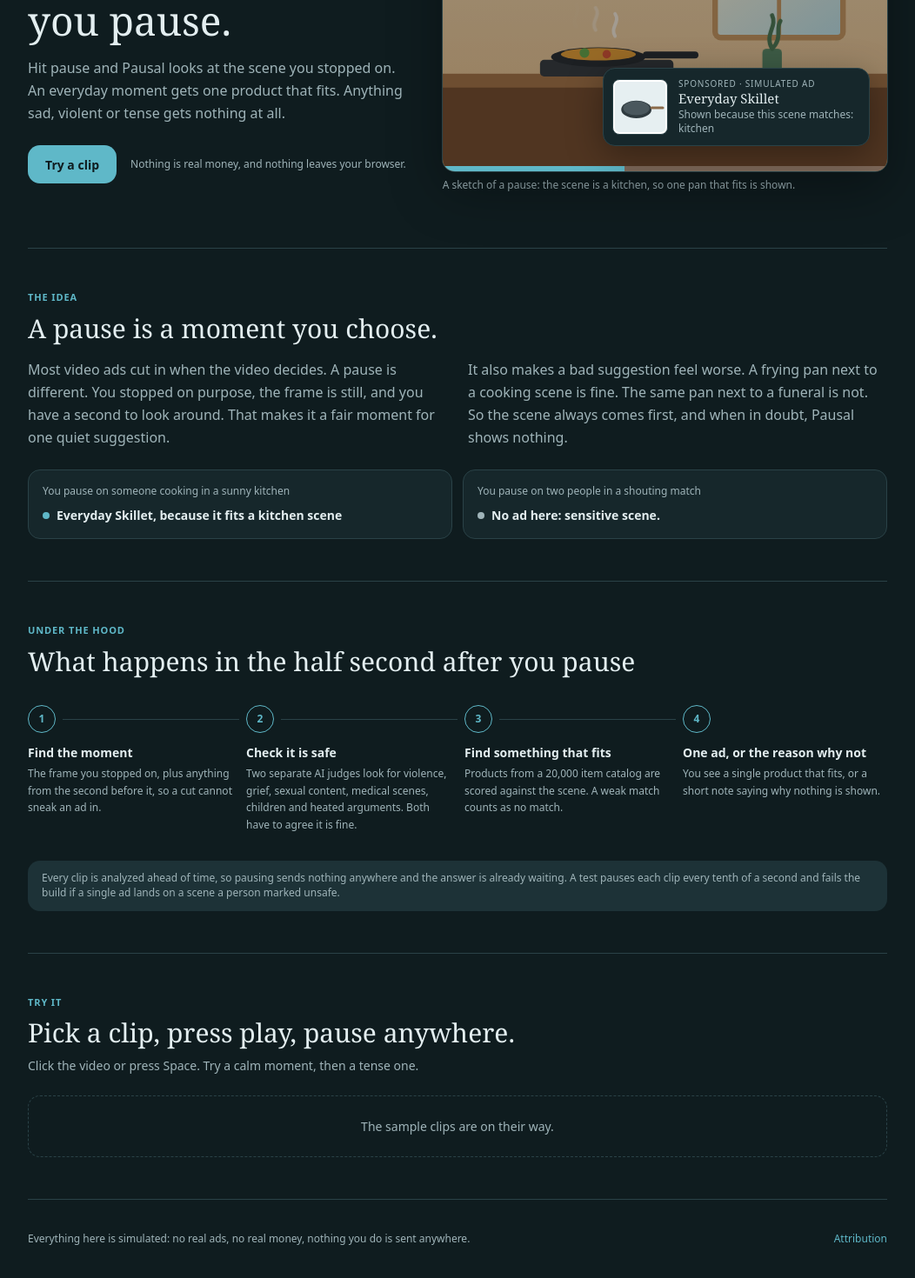
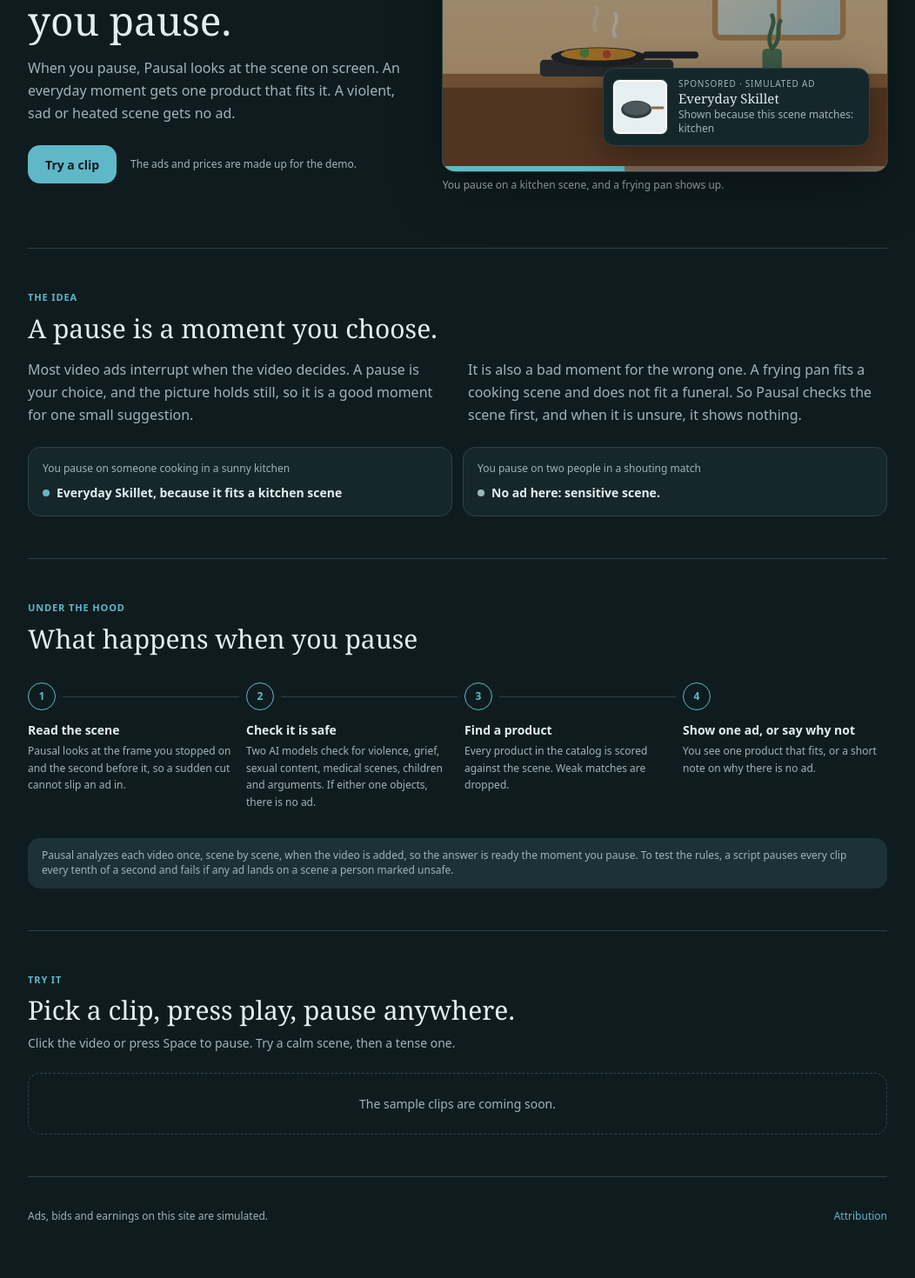
Before and after one commit to bavafa/pausal, a React (Vite) app in the folder apps/web/: page / in a window 1280 px wide. Shown: the part 212-1682 px from the top of the page at 87% size, without its empty margins (114-1166 px from the left). After the commit the page ends 1658 px from the top, so only its background shows below. Built offline with nearby package versions, Linux system fonts and the light colour scheme.

Commit message:
fix(web): landing page copy rewritten short and plain; drops the browser-only and ahead-of-time lines

```diff
--- a/apps/web/src/ClipPicker.tsx
+++ b/apps/web/src/ClipPicker.tsx
@@ -8,10 +8,10 @@ const H2 = "mt-2 font-serif text-[26px] leading-tight md:text-[30px]";
 
 /** What happens between the click and the overlay. All of it is worked out before the page loads (AD-1). */
 const STEPS = [
-  ["Find the moment", "The frame you stopped on, plus anything from the second before it, so a cut cannot sneak an ad in."],
-  ["Check it is safe", "Two separate AI judges look for violence, grief, sexual content, medical scenes, children and heated arguments. Both have to agree it is fine."],
-  ["Find something that fits", "Products from a 20,000 item catalog are scored against the scene. A weak match counts as no match."],
-  ["One ad, or the reason why not", "You see a single product that fits, or a short note saying why nothing is shown."],
+  ["Read the scene", "Pausal looks at the frame you stopped on and the second before it, so a sudden cut cannot slip an ad in."],
+  ["Check it is safe", "Two AI models check for violence, grief, sexual content, medical scenes, children and arguments. If either one objects, there is no ad."],
+  ["Find a product", "Every product in the catalog is scored against the scene. Weak matches are dropped."],
+  ["Show one ad, or say why not", "You see one product that fits, or a short note on why there is no ad."],
 ] as const;
 
 const minutes = (ms: number) => {
@@ -26,11 +26,10 @@ export function ClipPicker({ clips }: { clips: Manifest[] }) {
     <main className="mx-auto max-w-5xl px-gutter-phone md:px-gutter-laptop">
       <section className="grid items-center gap-8 py-10 md:grid-cols-[1fr_1.15fr] md:py-16">
         <div>
-          <p className={EYEBROW}>An experiment in calmer video ads</p>
+          <p className={EYEBROW}>An experiment in video ads</p>
           <h1 className="mt-3 font-serif text-[36px] leading-[1.1] md:text-[46px]">Ads that wait until you pause.</h1>
           <p className="mt-4 text-[16px] leading-relaxed text-muted-foreground">
-            Hit pause and Pausal looks at the scene you stopped on. An everyday moment gets one product that fits. Anything sad, violent or tense gets nothing at
-            all.
+            When you pause, Pausal looks at the scene on screen. An everyday moment gets one product that fits it. A violent, sad or heated scene gets no ad.
           </p>
           <div className="mt-6 flex flex-wrap items-center gap-4">
             <button
@@ -40,7 +39,7 @@ export function ClipPicker({ clips }: { clips: Manifest[] }) {
             >
               Try a clip
             </button>
-            <span className="text-label text-muted-foreground">Nothing is real money, and nothing leaves your browser.</span>
+            <span className="text-label text-muted-foreground">The ads and prices are made up for the demo.</span>
           </div>
         </div>
         <HeroDemo />
@@ -51,12 +50,11 @@ export function ClipPicker({ clips }: { clips: Manifest[] }) {
         <h2 className={H2}>A pause is a moment you choose.</h2>
         <div className="mt-4 grid gap-6 md:grid-cols-2">
           <p className="text-[16px] leading-relaxed text-muted-foreground">
-            Most video ads cut in when the video decides. A pause is different. You stopped on purpose, the frame is still, and you have a second to look around.
-            That makes it a fair moment for one quiet suggestion.
+            Most video ads interrupt when the video decides. A pause is your choice, and the picture holds still, so it is a good moment for one small suggestion.
           </p>
           <p className="text-[16px] leading-relaxed text-muted-foreground">
-            It also makes a bad suggestion feel worse. A frying pan next to a cooking scene is fine. The same pan next to a funeral is not. So the scene always
-            comes first, and when in doubt, Pausal shows nothing.
+            It is also a bad moment for the wrong one. A frying pan fits a cooking scene and does not fit a funeral. So Pausal checks the scene first, and when it
+            is unsure, it shows nothing.
           </p>
         </div>
         <div className="mt-6 grid gap-3 sm:grid-cols-2">
@@ -79,7 +77,7 @@ export function ClipPicker({ clips }: { clips: Manifest[] }) {
 
       <section className="border-t border-border py-12">
         <p className={EYEBROW}>Under the hood</p>
-        <h2 className={H2}>What happens in the half second after you pause</h2>
+        <h2 className={H2}>What happens when you pause</h2>
         <ol className="mt-8 grid gap-6 md:grid-cols-4 md:gap-4">
           {STEPS.map(([title, text], i) => (
             <li key={title} className="relative">
@@ -93,17 +91,17 @@ export function ClipPicker({ clips }: { clips: Manifest[] }) {
           ))}
         </ol>
         <p className="mt-8 rounded-md bg-muted px-4 py-3 text-label text-muted-foreground">
-          Every clip is analyzed ahead of time, so pausing sends nothing anywhere and the answer is already waiting. A test pauses each clip every tenth of a
-          second and fails the build if a single ad lands on a scene a person marked unsafe.
+          Pausal analyzes each video once, scene by scene, when the video is added, so the answer is ready the moment you pause. To test the rules, a script
+          pauses every clip every tenth of a second and fails if any ad lands on a scene a person marked unsafe.
         </p>
       </section>
 
       <section id="clips" className="scroll-mt-16 border-t border-border py-12">
         <p className={EYEBROW}>Try it</p>
         <h2 className={H2}>Pick a clip, press play, pause anywhere.</h2>
-        <p className="mt-2 text-muted-foreground">Click the video or press Space. Try a calm moment, then a tense one.</p>
+        <p className="mt-2 text-muted-foreground">Click the video or press Space to pause. Try a calm scene, then a tense one.</p>
         {clips.length === 0 ? (
-          <p className="mt-6 rounded-md border border-dashed border-border p-6 text-center text-muted-foreground">The sample clips are on their way.</p>
+          <p className="mt-6 rounded-md border border-dashed border-border p-6 text-center text-muted-foreground">The sample clips are coming soon.</p>
         ) : (
           <ul className="mt-6 grid gap-4 sm:grid-cols-2">
             {clips.map((c) => (
@@ -135,7 +133,7 @@ export function ClipPicker({ clips }: { clips: Manifest[] }) {
       </section>
 
       <footer className="flex flex-wrap items-center justify-between gap-2 border-t border-border py-6 text-label text-muted-foreground">
-        <span>Everything here is simulated: no real ads, no real money, nothing you do is sent anywhere.</span>
+        <span>Ads, bids and earnings on this site are simulated.</span>
         <a href="#/attribution" className="inline-flex min-h-11 items-center text-accent underline-offset-4 hover:underline">
           Attribution
         </a>
--- a/apps/web/src/HeroDemo.tsx
+++ b/apps/web/src/HeroDemo.tsx
@@ -63,7 +63,7 @@ export function HeroDemo() {
           </span>
         </div>
       </div>
-      <figcaption className="mt-2 text-label text-muted-foreground">A sketch of a pause: the scene is a kitchen, so one pan that fits is shown.</figcaption>
+      <figcaption className="mt-2 text-label text-muted-foreground">You pause on a kitchen scene, and a frying pan shows up.</figcaption>
     </figure>
   );
 }
```
Also changed, not shown: 1 other file (tests, documents, lock files or other folders).
